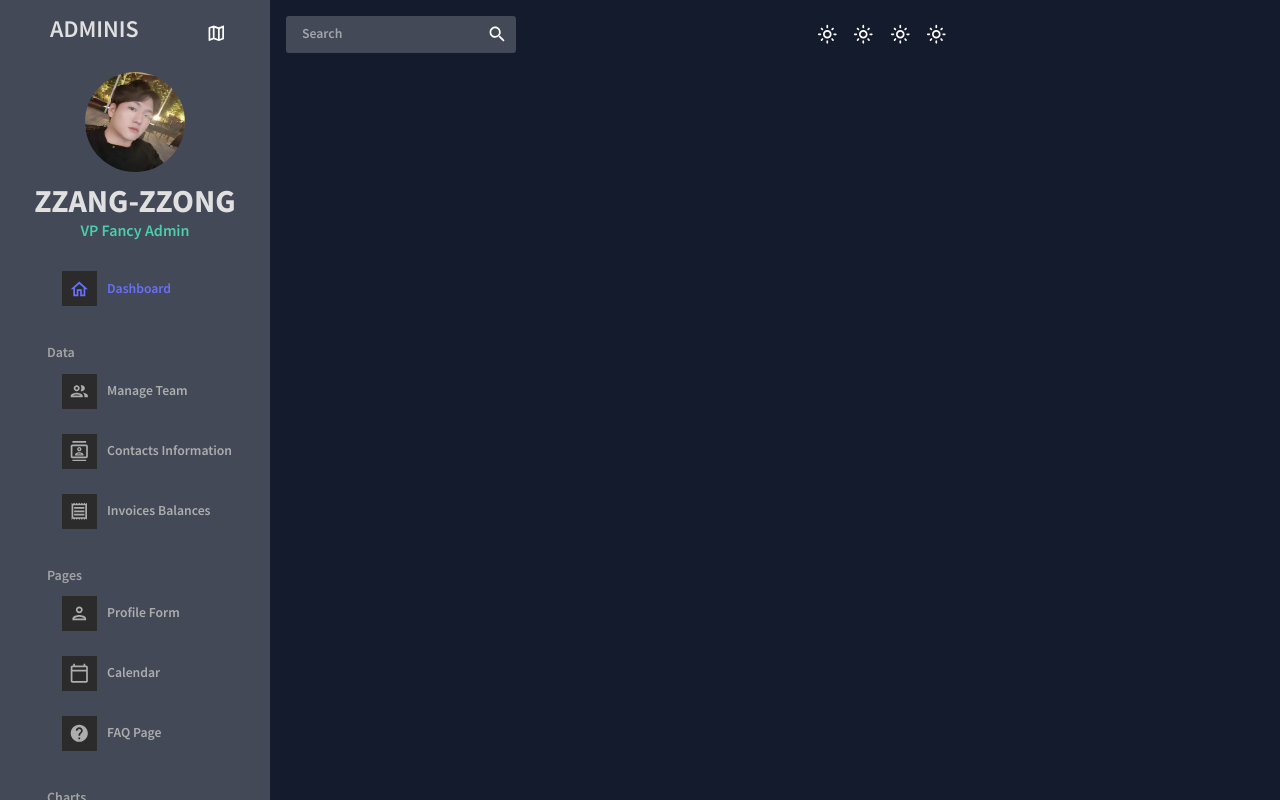
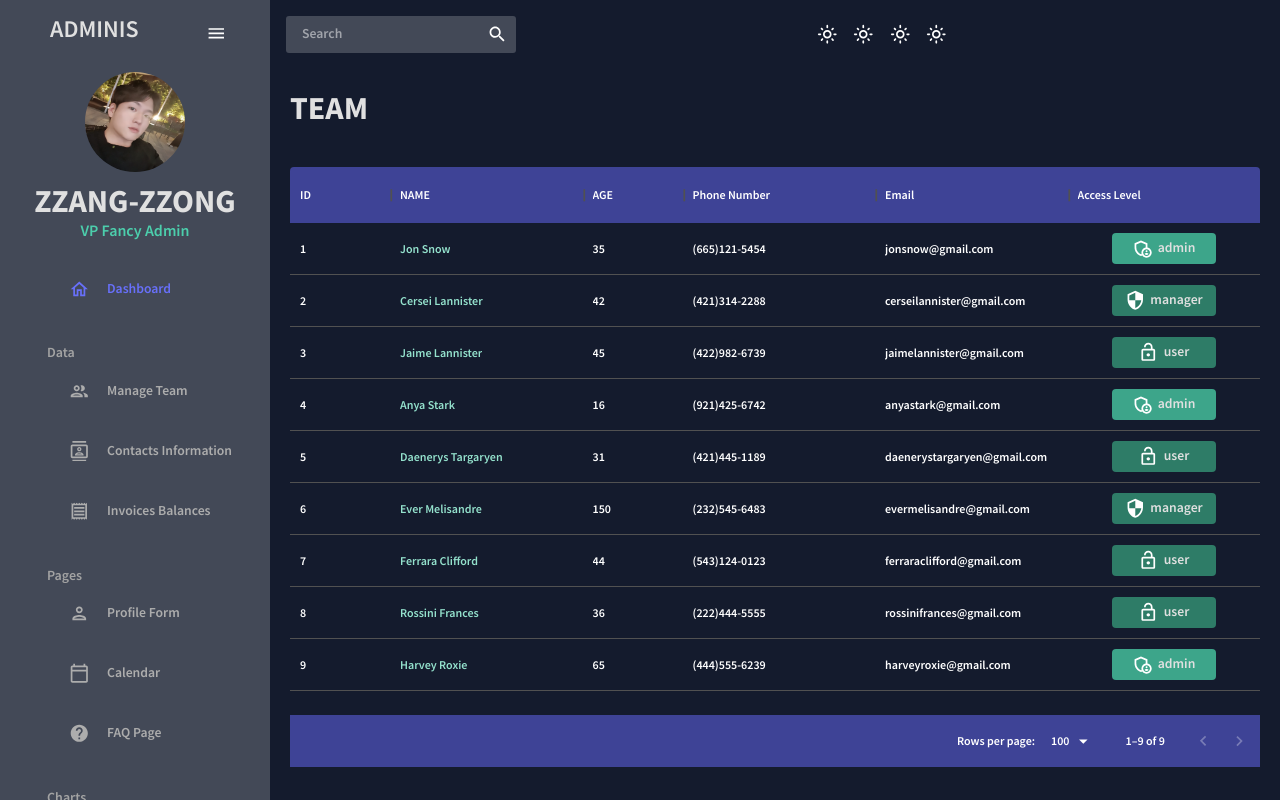
Before and after one commit to zzangzzong92/React-admin, a React (Create React App) app: page /team in a window 1280 px wide. Built offline with nearby package versions, Linux system fonts and the light colour scheme.

Commit message:
Add : create team page

```diff
--- a/src/App.js
+++ b/src/App.js
@@ -4,7 +4,7 @@
 import Topbar from "./scenes/global/Topbar";
 import Sidebar from "./scenes/global/Sidebar";
 import Dashboard from "./scenes/dashboard";
-// import Team from "./scenes/team";
+import Team from "./scenes/team";
 // import Invoices from "./scenes/invoices";
 // import Contacts from "./scenes/contacts";
 // import Bar from "./scenes/bar";
@@ -28,7 +28,7 @@
             <Topbar />
             <Routes>
               <Route path="/" element={<Dashboard />} />
-              {/* <Route path="/team" element={<Team />} /> */}
+              <Route path="/team" element={<Team />} />
               {/* <Route path="/contacts" element={<Contacts />} /> */}
               {/* <Route path="/invoices" element={<Invoices />} /> */}
               {/* <Route path="/form" element={<Form />} /> */}
--- a/src/scenes/global/Sidebar.jsx
+++ b/src/scenes/global/Sidebar.jsx
@@ -62,7 +62,7 @@
       }}
     >
       <ProSidebar collapsed={isCollapsed}>
-        <Menu iconShape="square">
+        <Menu>
           <MenuItem
             onClick={() => setIsCollapsed(!isCollapsed)}
             icon={isCollapsed ? <MenuOutlinedIcon /> : undefined}
@@ -77,7 +77,7 @@
                   ADMINIS
                 </Typography>
                 <IconButton onClick={() => setIsCollapsed(!isCollapsed)}>
-                  <MapOutlinedIcon />
+                  <MenuOutlinedIcon />
                 </IconButton>
               </Box>
             )}
--- /dev/null
+++ b/src/scenes/team/index.jsx
@@ -0,0 +1,103 @@
+import { Typography, Box, useTheme } from "@mui/material";
+import { DataGrid } from "@mui/x-data-grid";
+import { tokens } from "../../theme";
+import { mockDataTeam } from "../../data/mockData";
+import AdminPanelSettingsOutlinedIcon from "@mui/icons-material/AdminPanelSettingsOutlined";
+import SecurityOutlinedIcon from "@mui/icons-material/SecurityOutlined";
+import LockOpenOutlinedIcon from "@mui/icons-material/LockOpenOutlined";
+import Header from "../../components/Header";
+
+const Team = () => {
+  const theme = useTheme();
+  const colors = tokens(theme.palette.mode);
+  const columns = [
+    { field: "id", headerName: "ID" },
+    {
+      field: "name",
+      headerName: "NAME",
+      flex: 1,
+      cellClassName: "name-column--cell",
+    }, //flex의 경우 이름이 길면 늘어나게끔,
+    {
+      field: "age",
+      headerName: "AGE",
+      type: "number",
+      headerAlign: "left",
+      align: "left",
+    },
+    {
+      field: "phone",
+      headerName: "Phone Number",
+      flex: 1,
+    },
+    {
+      field: "email",
+      headerName: "Email",
+      flex: 1,
+    },
+    {
+      field: "access",
+      headerName: "Access Level",
+      flex: 1,
+      renderCell: ({ row: { access } }) => {
+        return (
+          <Box
+            width="60%"
+            m="0 auto"
+            p="5px"
+            display="flex"
+            justifyContent="center"
+            backgroundColor={
+              access === "admin"
+                ? colors.greenAccent[600]
+                : colors.greenAccent[700]
+            }
+            borderRadius="4px"
+          >
+            {access === "admin" && <AdminPanelSettingsOutlinedIcon />}
+            {access === "manager" && <SecurityOutlinedIcon />}
+            {access === "user" && <LockOpenOutlinedIcon />}
+            <Typography color={colors.grey[100]} sx={{ ml: "5px" }}>
+              {access}
+            </Typography>
+          </Box>
+        );
+      },
+    },
+  ];
+  return (
+    <Box m="20px">
+      <Header title="TEAM" susbtitle="Managing the Team Members" />
+      <Box
+        m="40px 0 0 0"
+        height="75vh"
+        sx={{
+          "& .MuiDataGrid-root": {
+            border: "none",
+          },
+          "& .MuiDataGrid-cell": {
+            borderBottom: "none",
+          },
+          "& .name-column--cell": {
+            color: colors.greenAccent[300],
+          },
+          "& .MuiDataGrid-columnHeaders": {
+            backgroundColor: colors.blueAccent[700],
+            borderBottom: "none",
+          },
+          "& .MuiDataGrid=virtualScroller": {
+            backgroundColor: colors.primary[400],
+          },
+          "& .MuiDataGrid-footerContainer": {
+            borderTop: "none",
+            backgroundColor: colors.blueAccent[700],
+          },
+        }}
+      >
+        <DataGrid rows={mockDataTeam} columns={columns} />
+      </Box>
+    </Box>
+  );
+};
+
+export default Team;
```
